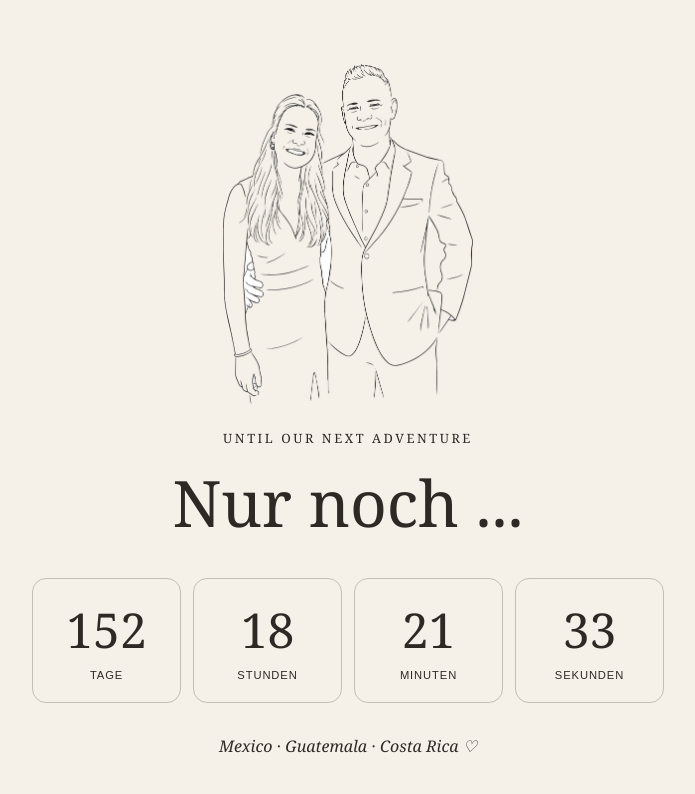
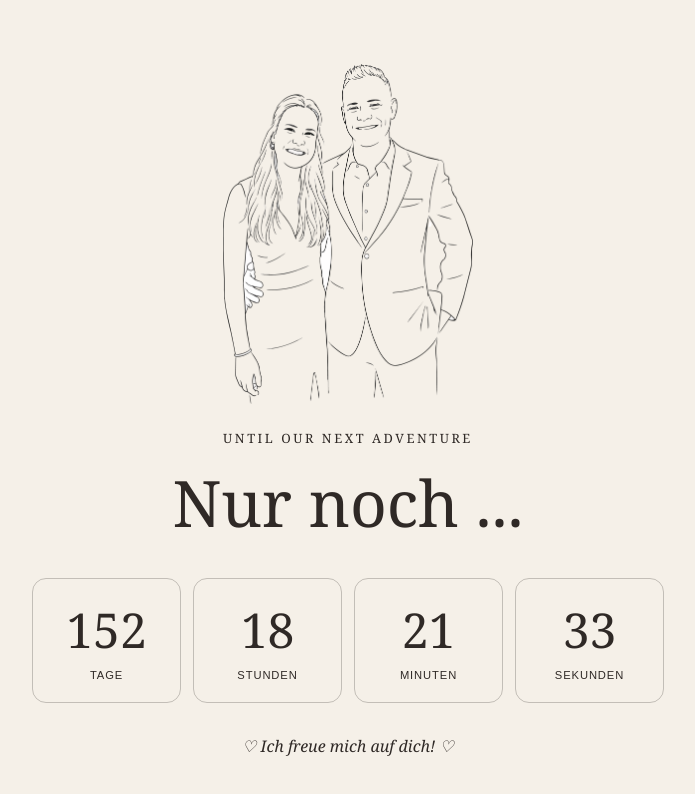
Before and after one commit to simonalthaus-hslu/countdown, a plain HTML site: page index.html in a window 1280 px wide. Shown: the whole page, without its empty margins (292-987 px from the left). Drawn offline with Linux system fonts and the light colour scheme.

Commit message:
Update message in index.html

```diff
--- a/index.html
+++ b/index.html
@@ -44,7 +44,7 @@
     </section>
 
     <p class="message">
-      Mexico · Guatemala · Costa Rica ♡
+      ♡ Ich freue mich auf dich! ♡
     </p>
   </main>
 
```
